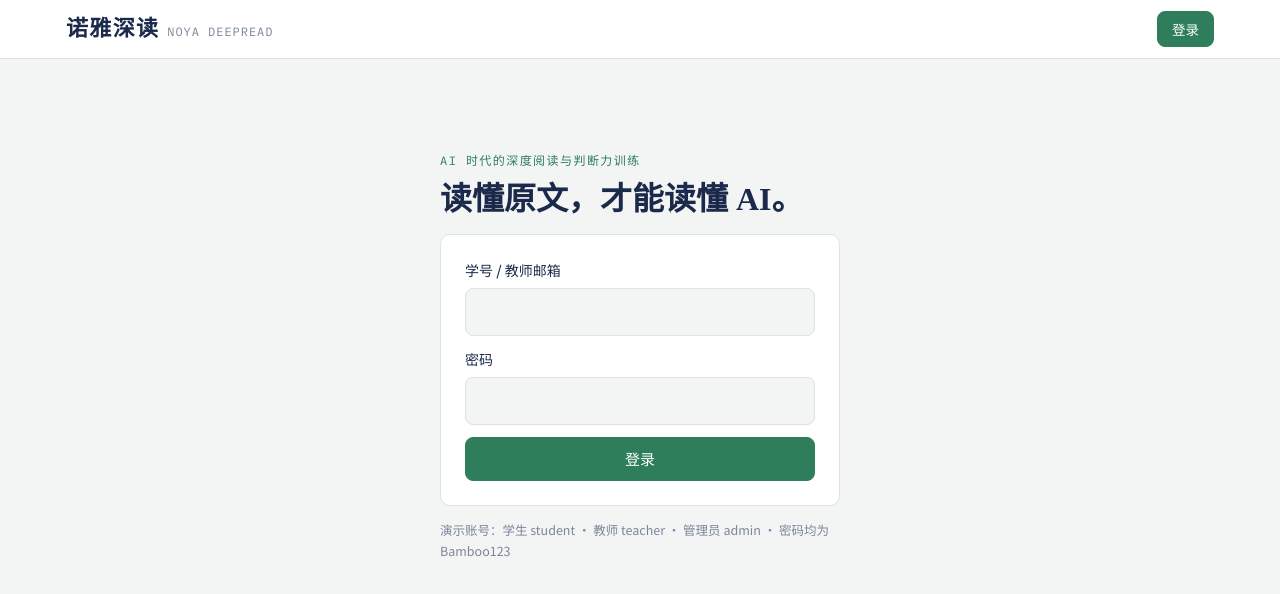
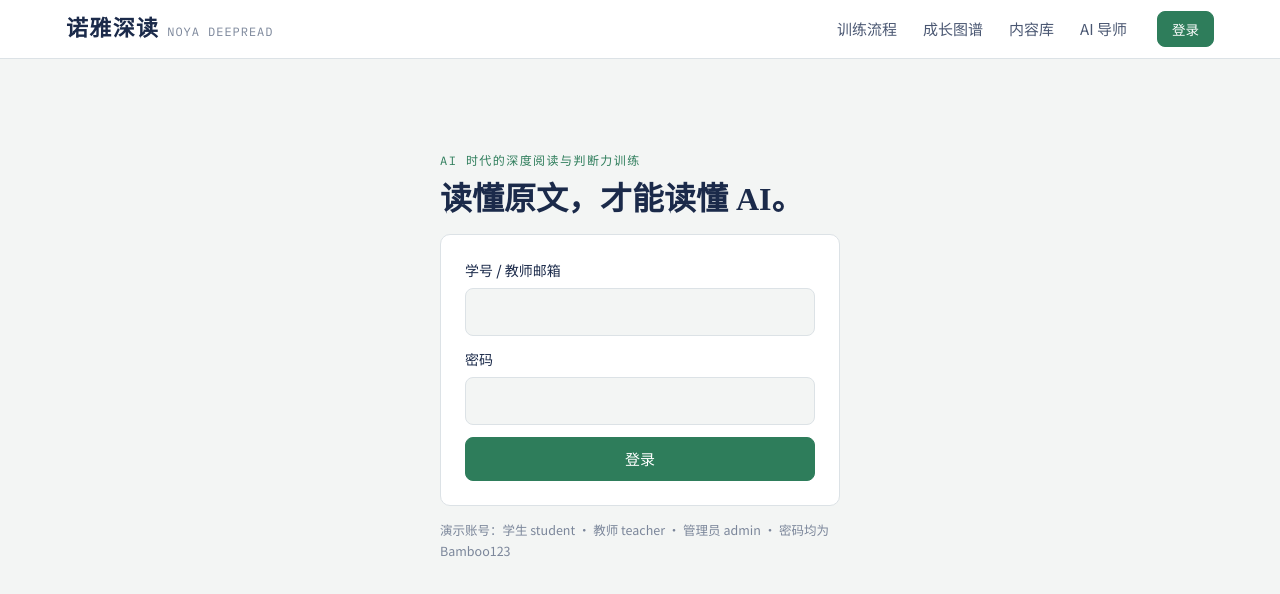
Before and after one commit to yuhaousa/deepread, a Next.js app: page /login in a window 1280 px wide. Shown: the top 594 px of the page. Built offline with nearby package versions, Linux system fonts and the light colour scheme; no server answers.

Commit message:
Restore public homepage top navigation

```diff
--- a/src/app/app-chrome.tsx
+++ b/src/app/app-chrome.tsx
@@ -19,6 +19,12 @@ export function AppChrome({
   const pathname = usePathname();
   const isPublicPage = pathname === "/welcome" || pathname === "/login";
   const useSidebar = !isPublicPage && (user?.role === "ADMIN" || user?.role === "TEACHER");
+  const publicLinks = [
+    { href: "/welcome#loop", label: "训练流程" },
+    { href: "/welcome#growth-title", label: "成长图谱" },
+    { href: "/welcome#library", label: "内容库" },
+    { href: "/welcome#tutors", label: "AI 导师" },
+  ];
 
   if (useSidebar && user) {
     return (
@@ -48,7 +54,11 @@ export function AppChrome({
             <b>诺雅深读</b>
             <span>NOYA DEEPREAD</span>
           </Link>
-          {user && <Nav links={links} />}
+          {user ? <Nav links={links} /> : (
+            <nav className="tabs" aria-label="首页导航">
+              {publicLinks.map((item) => <Link key={item.href} href={item.href}>{item.label}</Link>)}
+            </nav>
+          )}
           {!user && <Link href="/login" className="btn green login-link">登录</Link>}
           {user && <div className="who">{user.name}<LogoutButton /></div>}
         </div>
--- a/src/app/globals.css
+++ b/src/app/globals.css
@@ -257,6 +257,7 @@ a.tag{text-decoration:none}
 
 /* ---------- 落地页 ---------- */
 .landing .hero{padding-top:12px}
+.landing .sec[id]{scroll-margin-top:76px}
 .landing .cta{display:flex;gap:10px;margin-top:22px;flex-wrap:wrap}
 .landing .cta .btn{text-decoration:none}
 .landing .sheet-cap{font-family:var(--f-ui);margin-bottom:6px}
@@ -349,11 +350,6 @@ body:has(.hero-slider){overflow-x:clip}
 .scene-bamboo{background:linear-gradient(135deg,#0B2E22 0%,#17503B 55%,#2E7D5B 100%)}
 .scene-dusk{background:linear-gradient(135deg,#2A1A10 0%,#4E301A 55%,#7E5228 100%)}
 .scene-night{background:linear-gradient(135deg,#0D1420 0%,#1B2638 55%,#22405A 100%)}
-.scene-ink,.scene-bamboo,.scene-dusk,.scene-night{background-size:cover;background-position:center;background-repeat:no-repeat}
-.scene-ink{background-image:linear-gradient(90deg,rgba(17,28,51,.94) 0%,rgba(27,42,74,.78) 48%,rgba(44,71,106,.42) 100%),url("/images/reading-hero.jpg")}
-.scene-bamboo{background-image:linear-gradient(90deg,rgba(11,46,34,.94) 0%,rgba(23,80,59,.76) 48%,rgba(46,125,91,.42) 100%),url("/images/reading-hero.jpg")}
-.scene-dusk{background-image:linear-gradient(90deg,rgba(42,26,16,.94) 0%,rgba(78,48,26,.76) 48%,rgba(126,82,40,.42) 100%),url("/images/reading-hero.jpg")}
-.scene-night{background-image:linear-gradient(90deg,rgba(13,20,32,.94) 0%,rgba(27,38,56,.78) 48%,rgba(34,64,90,.42) 100%),url("/images/reading-hero.jpg")}
 .hs-bg{position:absolute;inset:0;overflow:hidden;z-index:-1;pointer-events:none}
 .hs-glyph{position:absolute;right:-4vw;top:50%;font-family:var(--f-read);font-weight:700;font-size:min(62vw,680px);line-height:1;color:rgba(255,255,255,.07);transform:translateY(-50%);animation:hs-drift 26s ease-in-out infinite alternate;user-select:none}
 .hs-glow{position:absolute;width:60vw;height:60vw;max-width:820px;max-height:820px;left:-12vw;bottom:-30vw;border-radius:50%;background:radial-gradient(closest-side,rgba(232,163,61,.22),transparent);animation:hs-float 18s ease-in-out infinite alternate}
@@ -414,7 +410,6 @@ body:has(.hero-slider){overflow-x:clip}
 .hero-stats span{font-size:12.5px;color:var(--mute)}
 .hero-stats .btn{margin-left:auto;text-decoration:none;padding:9px 26px}
 .top .btn.green.login-link{color:#fff}
-
 .growth{margin-top:52px}
 .growth-copy{display:grid;gap:8px}
 .growth-grid{display:grid;grid-template-columns:minmax(0,1fr) minmax(0,1fr);gap:16px;align-items:stretch}
@@ -436,7 +431,6 @@ body:has(.hero-slider){overflow-x:clip}
 .plot-line{fill:none;stroke:var(--bamboo);stroke-width:4;stroke-linecap:round}
 .plot-points{fill:var(--paper);stroke:var(--bamboo);stroke-width:3}
 .growth-chart-foot{display:flex;justify-content:space-between;flex-wrap:wrap;gap:6px;padding-top:12px;border-top:1px solid var(--line);font-size:11.5px;color:var(--mute)}
-
 @media (max-width:860px){
   .hs-inner{grid-template-columns:1fr;gap:28px;padding-top:40px;padding-bottom:96px}
   .hs-slide{min-height:0}
@@ -461,7 +455,6 @@ body:has(.hero-slider){overflow-x:clip}
 .answer-key b{color:var(--ink);font-weight:500}
 .teacher-kit .eyebrow{color:var(--warn)}
 .lib-actions .btn.sm{padding:6px 14px;font-size:13.5px}
-
 
 /* ---------- 管理员与教师侧边栏 ---------- */
 .app-shell{min-height:100vh;display:grid;grid-template-columns:248px minmax(0,1fr)}
--- a/src/app/welcome/page.tsx
+++ b/src/app/welcome/page.tsx
@@ -116,7 +116,7 @@ export default function Welcome() {
         </div>
       </section>
 
-      <section className="sec">
+      <section className="sec" id="library">
         <div className="eyebrow">分级内容库</div>
         <h2>从小学高年级到高中，五级材料逐步加难</h2>
         <p className="lede">每篇材料都有内容卡片、关键点和有原文依据的题目，按篇幅、结构和推理难度分级。</p>
@@ -144,7 +144,7 @@ export default function Welcome() {
         </div>
       </section>
 
-      <section className="sec roles">
+      <section className="sec roles" id="tutors">
         <div className="eyebrow">AI 导师</div>
         <h2>四种角色，同一条护栏：给提示，不给答案</h2>
         <div className="grid g4">
```
